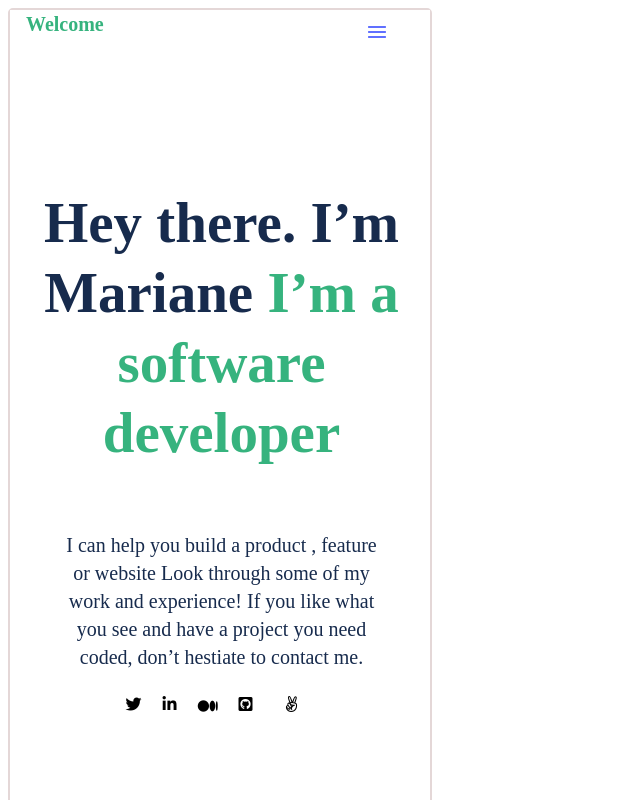
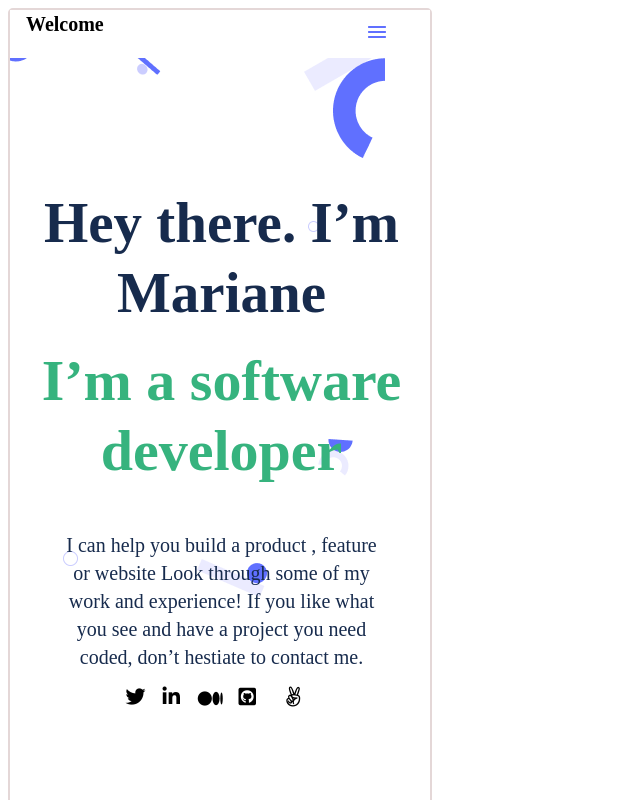
Before and after one commit to mohamadbakri/Portfolio, a website: page index.html in a window 1280 px wide. Shown: the top 800 px of the page, without its empty margins (0-640 px from the left). Drawn offline with Linux system fonts and the light colour scheme.

Commit message:
adding background-image adn resize social medai icons

```diff
--- a/index.html
+++ b/index.html
@@ -25,10 +25,8 @@
       </section>
       <section class="headline">
         <div class="primary">
-          <h1>
-            Hey there. I’m Mariane
-            <span class="span-text">I’m a software developer</span>
-          </h1>
+          <h1>Hey there. I’m Mariane</h1>
+          <p class="span-text">I’m a software developer</p>
         </div>
         <div class="supporting-text">
           <p>
@@ -38,11 +36,11 @@
           </p>
         </div>
         <div class="social-media-icons">
-          <i class="fa-brands fa-twitter twitter"></i>
-          <i class="fa-brands fa-linkedin-in linked-in"></i>
-          <i class="fab fa-medium medium"></i>
-          <i class="fa-brands fa-github-square github"></i>
-          <i class="fa-brands fa-angellist angellist"></i>
+          <i class="fa-brands fa-lg fa-twitter twitter"></i>
+          <i class="fa-brands fa-lg fa-linkedin-in linked-in"></i>
+          <i class="fab fa-lg fa-medium medium"></i>
+          <i class="fa-brands fa-lg fa-github-square github"></i>
+          <i class="fa-brands fa-lg fa-angellist angellist"></i>
         </div>
       </section>
     </div>
--- a/portfolio.css
+++ b/portfolio.css
@@ -18,7 +18,8 @@
   right: 0;
   top: 0;
   bottom: 0;
-
+  background-image: url("/images/m1_setup/header-shapes mobile.png");
+  background-repeat: no-repeat;
   /* Overlay / Gradient ↓ */
 
   /* background: linear-gradient
@@ -106,8 +107,13 @@
   flex-grow: 0;
 }
 
-span {
+.span-text {
+  margin-top: -30px;
   color: #36b37e;
+  font-style: bold;
+  font-weight: 900;
+  font-size: 58px;
+  line-height: 70px;
 }
 
 .supporting-text {
```
Also changed, not shown: images/m1_setup/header-shapes mobile.png (added), images/m1_setup/header-shapes mobile@2x.svg (added).
